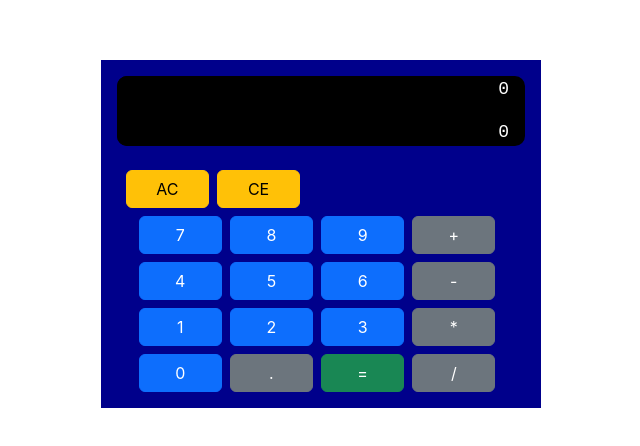
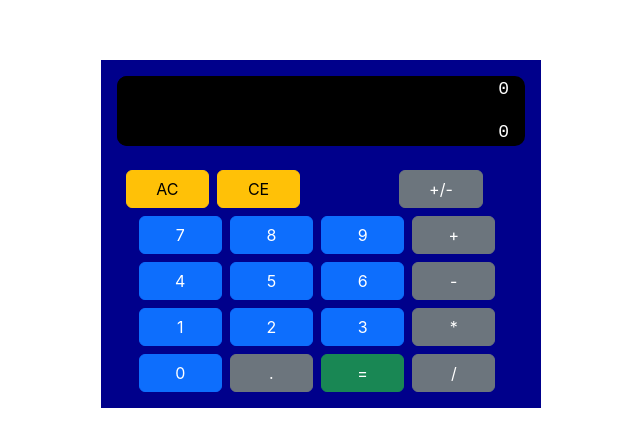
Before and after one commit to vitanv/Calculator-app, a React (Create React App) app: page / in a window 1280 px wide. Shown: the part 166-612 px from the top of the page, without its empty margins (319-959 px from the left). Built offline with nearby package versions, Linux system fonts and the light colour scheme.

Commit message:
Added prefix button

```diff
--- a/src/App.css
+++ b/src/App.css
@@ -31,3 +31,7 @@
   margin-right: 0.5rem;
   width: 5.2rem;
 }
+
+#prefix{
+  margin-left: 5.7rem;
+}
--- a/src/App.js
+++ b/src/App.js
@@ -62,6 +62,7 @@ export class App extends React.Component {
           <div className='row' id='first-row'>
             <button className='btn btn-warning' id="clear" onClick={this.clickAC}>AC</button>
             <button className='btn btn-warning' id="delete" onClick={this.clickCE}>CE</button>
+            <button className='btn btn-secondary' id="prefix" onClick={this.clickCE}>+/-</button>
           </div>
           <div className='row'>
             <button className='btn btn-primary' id="seven" value="7" onClick={(e) => this.clickDecimal(e.target.value)}>7</button>
```
